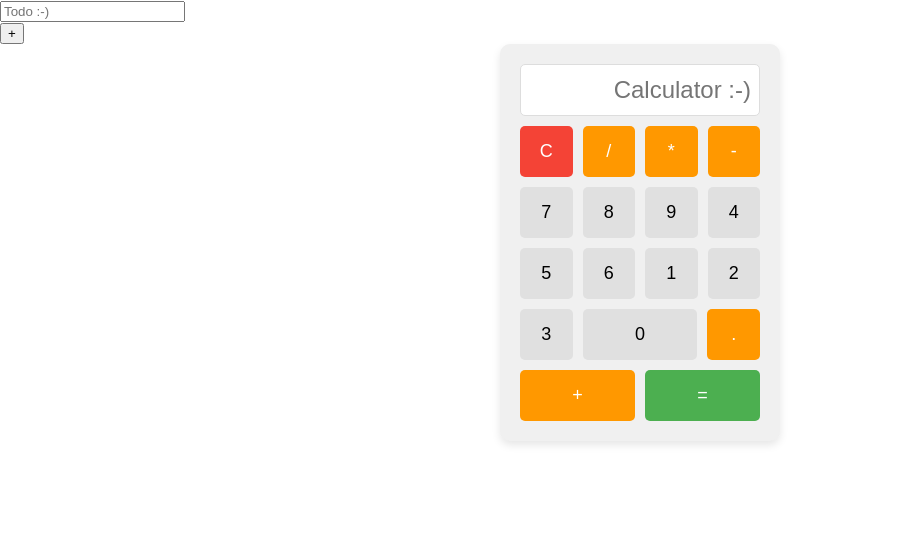
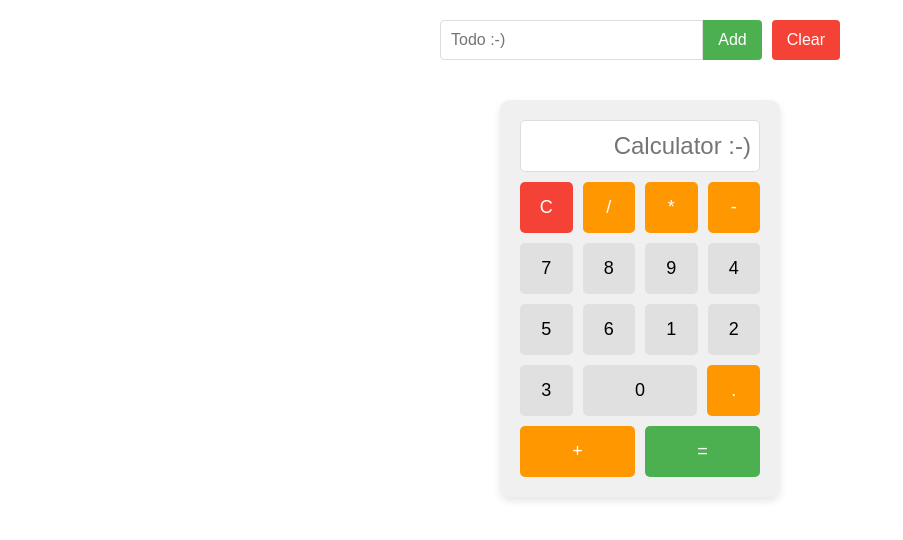
Before and after one commit to rschmidt6/react-mini-projects, a React (Create React App) app: page / in a window 1280 px wide. Shown: the top 540 px of the page, without its empty margins (0-903 px from the left). Built offline with nearby package versions, Linux system fonts and the light colour scheme.

Commit message:
todo list complete

```diff
--- a/src/components/Todo.module.css
+++ b/src/components/Todo.module.css
@@ -0,0 +1,91 @@
+.todoContainer {
+  max-width: 400px;
+  margin: 0 auto;
+  padding: 20px;
+  font-family: Arial, sans-serif;
+}
+
+.inputContainer {
+  display: flex;
+  margin-bottom: 20px;
+}
+
+.input {
+  flex-grow: 1;
+  padding: 10px;
+  font-size: 16px;
+  border: 1px solid #ddd;
+  border-radius: 4px 0 0 4px;
+}
+
+.addButton {
+  padding: 10px 15px;
+  font-size: 16px;
+  background-color: #4caf50;
+  color: white;
+  border: none;
+  border-radius: 0 4px 4px 0;
+  cursor: pointer;
+}
+
+.clearButton {
+  padding: 10px 15px;
+  font-size: 16px;
+  background-color: #f44336;
+  color: white;
+  border: none;
+  border-radius: 4px;
+  cursor: pointer;
+  margin-left: 10px;
+}
+
+.list {
+  list-style-type: none;
+  padding: 0;
+}
+
+.listItem {
+  display: flex;
+  align-items: center;
+  padding: 10px;
+  border-bottom: 1px solid #ddd;
+  animation: fadeIn 0.5s ease-out;
+}
+
+@keyframes fadeIn {
+  from {
+    opacity: 0;
+    transform: translateY(-10px);
+  }
+  to {
+    opacity: 1;
+    transform: translateY(0);
+  }
+}
+
+.checkbox {
+  margin-right: 10px;
+  width: 20px;
+  height: 20px;
+  cursor: pointer;
+}
+
+.itemText {
+  flex-grow: 1;
+  font-size: 16px;
+}
+
+.removeButton {
+  padding: 5px 10px;
+  font-size: 14px;
+  background-color: #f44336;
+  color: white;
+  border: none;
+  border-radius: 4px;
+  cursor: pointer;
+}
+
+.completed {
+  text-decoration: line-through;
+  color: #888;
+}
--- a/src/components/todo.jsx
+++ b/src/components/todo.jsx
@@ -1,32 +1,94 @@
-import React from "react";
+import React, { useState } from "react";
 import styles from "./Todo.module.css";
 
-function TodoComponent() {
+function TodoList() {
+  const [inputValue, setInputValue] = useState("");
+  const [items, setItems] = useState([]);
+
+  const handleInputChange = (event) => {
+    setInputValue(event.target.value);
+  };
+
+  const addItem = () => {
+    if (inputValue.trim() !== "") {
+      const newItem = {
+        id: Date.now(),
+        value: inputValue.trim(),
+        checked: false,
+      };
+      setItems([...items, newItem]);
+      setInputValue("");
+    }
+  };
+
+  const handleKeyDown = (event) => {
+    if (event.key === "Enter") {
+      event.preventDefault(); // Prevents form submission if within a form
+      addItem();
+    }
+  };
+
+  const removeFromArray = (idToRemove) => {
+    setItems(items.filter((item) => item.id !== idToRemove));
+  };
+
+  const clearArray = () => {
+    setItems([]);
+  };
+
+  const handleCheckboxChange = (id) => {
+    setItems(
+      items.map((item) =>
+        item.id === id ? { ...item, checked: !item.checked } : item
+      )
+    );
+  };
+
   return (
-    <div>
-      <TextInput></TextInput>
-      <AddButton></AddButton>
+    <div className={styles.todoContainer}>
+      <div className={styles.inputContainer}>
+        <input
+          type="text"
+          value={inputValue}
+          onChange={handleInputChange}
+          onKeyDown={handleKeyDown}
+          placeholder="Todo :-)"
+          className={styles.input}
+        />
+        <button onClick={addItem} className={styles.addButton}>
+          Add
+        </button>
+        <button onClick={clearArray} className={styles.clearButton}>
+          Clear
+        </button>
+      </div>
+      <ul className={styles.list}>
+        {items.map((item) => (
+          <li key={item.id} className={styles.listItem}>
+            <input
+              type="checkbox"
+              checked={item.checked}
+              onChange={() => handleCheckboxChange(item.id)}
+              className={styles.checkbox}
+            />
+            <span
+              className={`${styles.itemText} ${
+                item.checked ? styles.completed : ""
+              }`}
+            >
+              {item.value}
+            </span>
+            <button
+              onClick={() => removeFromArray(item.id)}
+              className={styles.removeButton}
+            >
+              X
+            </button>
+          </li>
+        ))}
+      </ul>
     </div>
   );
 }
 
-function TextInput() {
-  return (
-    <div>
-      <input type="text" placeholder="Todo :-)" />
-    </div>
-  );
-}
-
-function AddButton() {
-  return <button> + </button>;
-}
-
-export default TodoComponent;
-
-//input text box
-//add todo button
-//the list of todos
-//mark task as complete checkbox
-//delete todo button
-//clear all todos
+export default TodoList;
```
